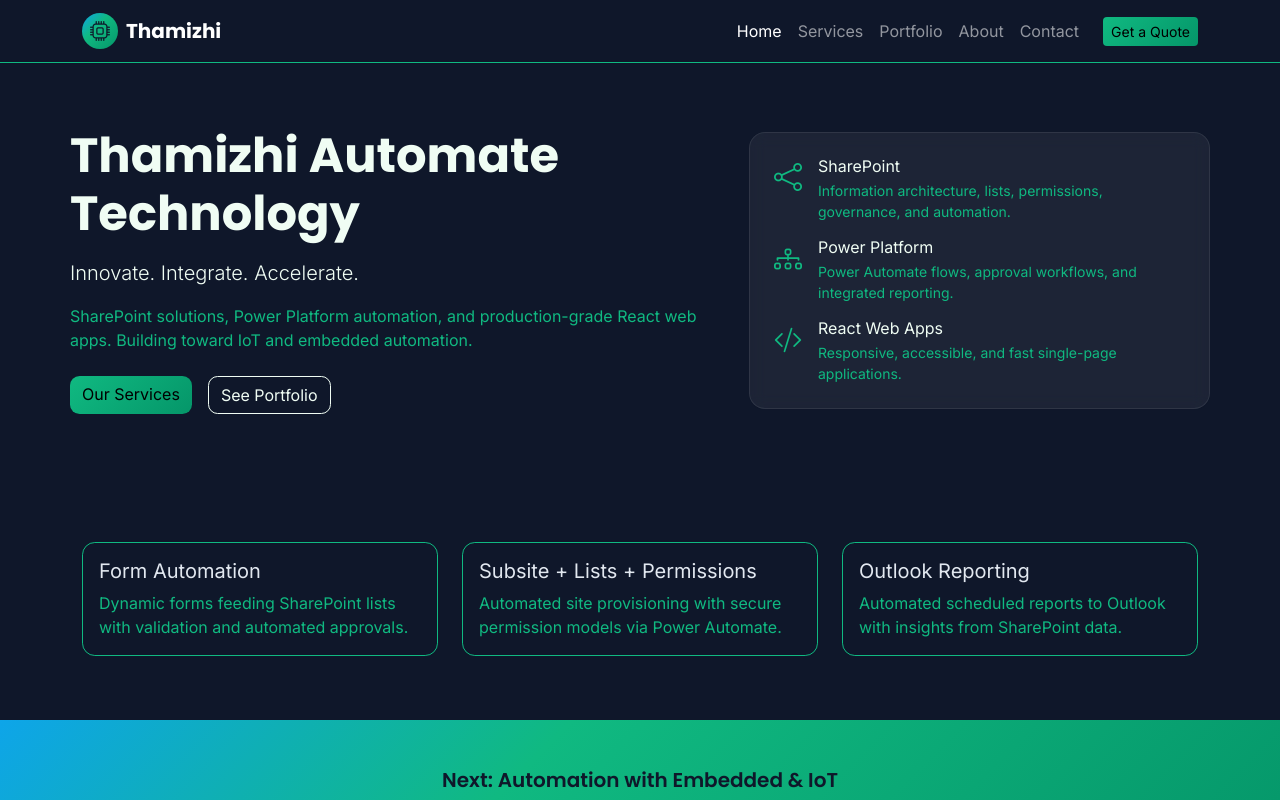
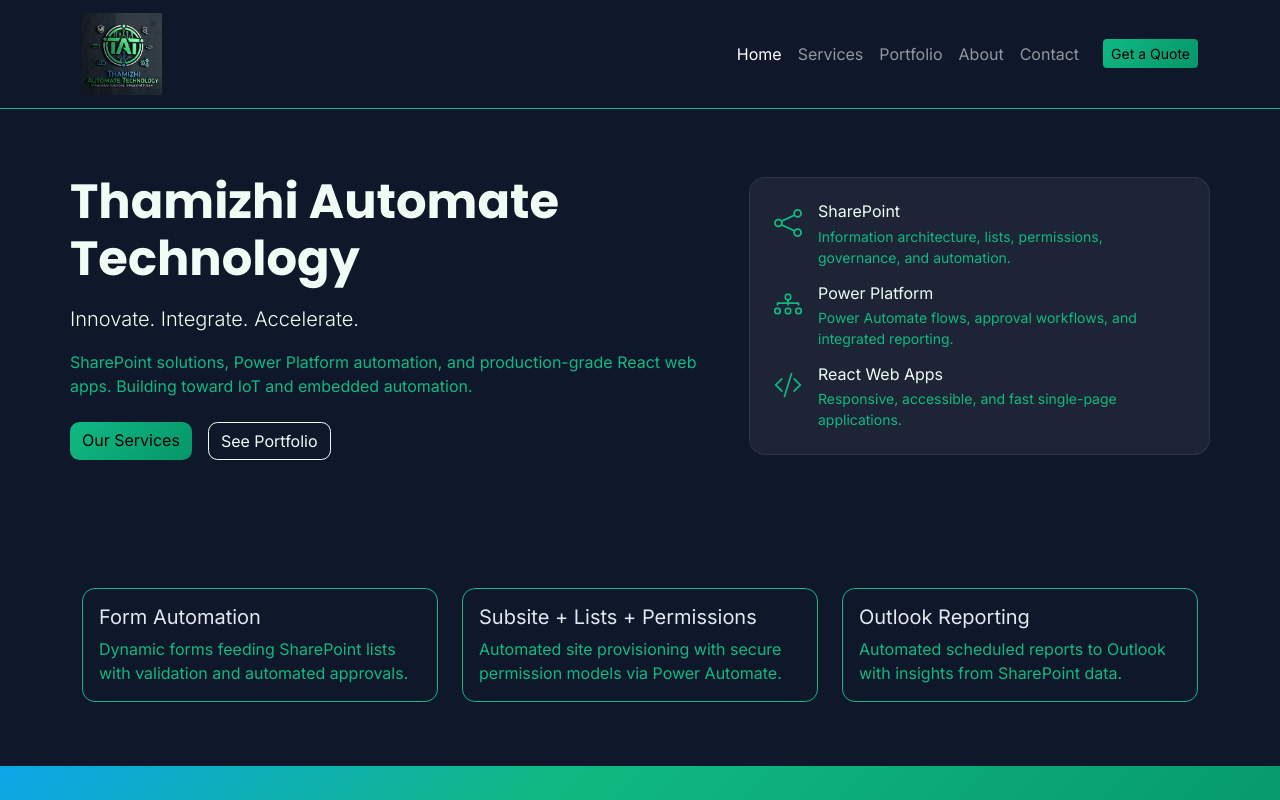
Before and after one commit to thamizhiadmin/TAT, a React (Vite) app: page / in a window 1280 px wide. Shown: the top 800 px of the page. Built offline with nearby package versions, Linux system fonts and the light colour scheme; no server answers.

Commit message:
Fix navbar logo import

```diff
--- a/src/components/Navbar.tsx
+++ b/src/components/Navbar.tsx
@@ -1,14 +1,23 @@
 import { NavLink, Link } from 'react-router-dom'
+import logoprimary from '../assets/logo-primary.jpeg'
 
 export default function Navbar() {
 	return (
 		<nav className="navbar navbar-expand-lg navbar-dark bg-dark sticky-top border-bottom border-secondary">
 			<div className="container">
 				<NavLink to="/" className="navbar-brand d-flex align-items-center gap-2">
+					{/*
 					<span className="rounded-circle d-inline-flex align-items-center justify-content-center bg-gradient-emerald" style={{ width: 36, height: 36 }}>
-						<i className="bi bi-cpu text-dark"></i>
-					</span>
-					<span className="fw-bold" style={{ fontFamily: 'Poppins' }}>Thamizhi</span>
+						<i className="bi bi-cpu text-dark"></i>*/}
+					<img
+						src={logoprimary}
+						alt="Company Logo"
+						width="80"
+						height="80"
+						className="img-fluid"
+					/>
+					{/*<span>
+					<span className="fw-bold" style={{ fontFamily: 'Poppins' }}>TAT</span>*/}
 				</NavLink>
 
 				<button className="navbar-toggler" type="button" data-bs-toggle="collapse" data-bs-target="#nav" aria-controls="nav" aria-expanded="false" aria-label="Toggle navigation">
```
